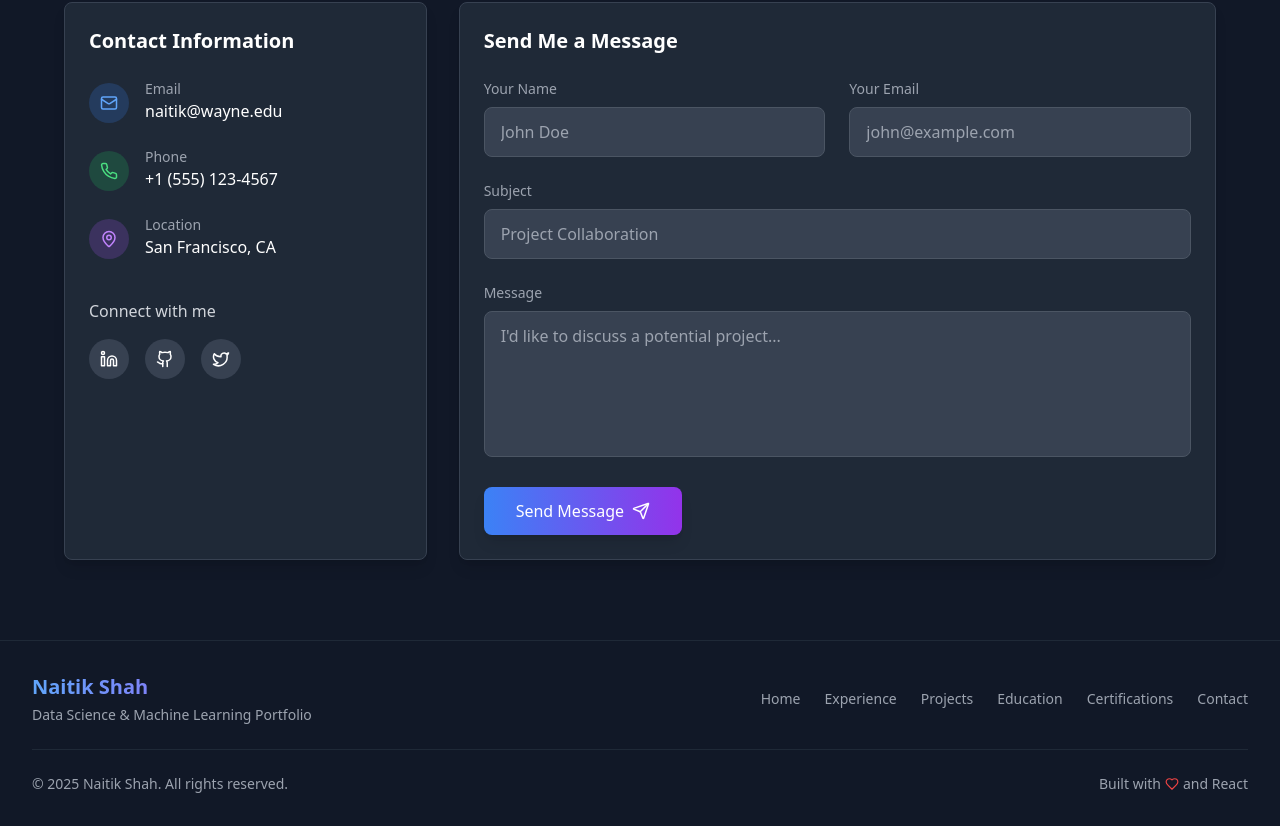
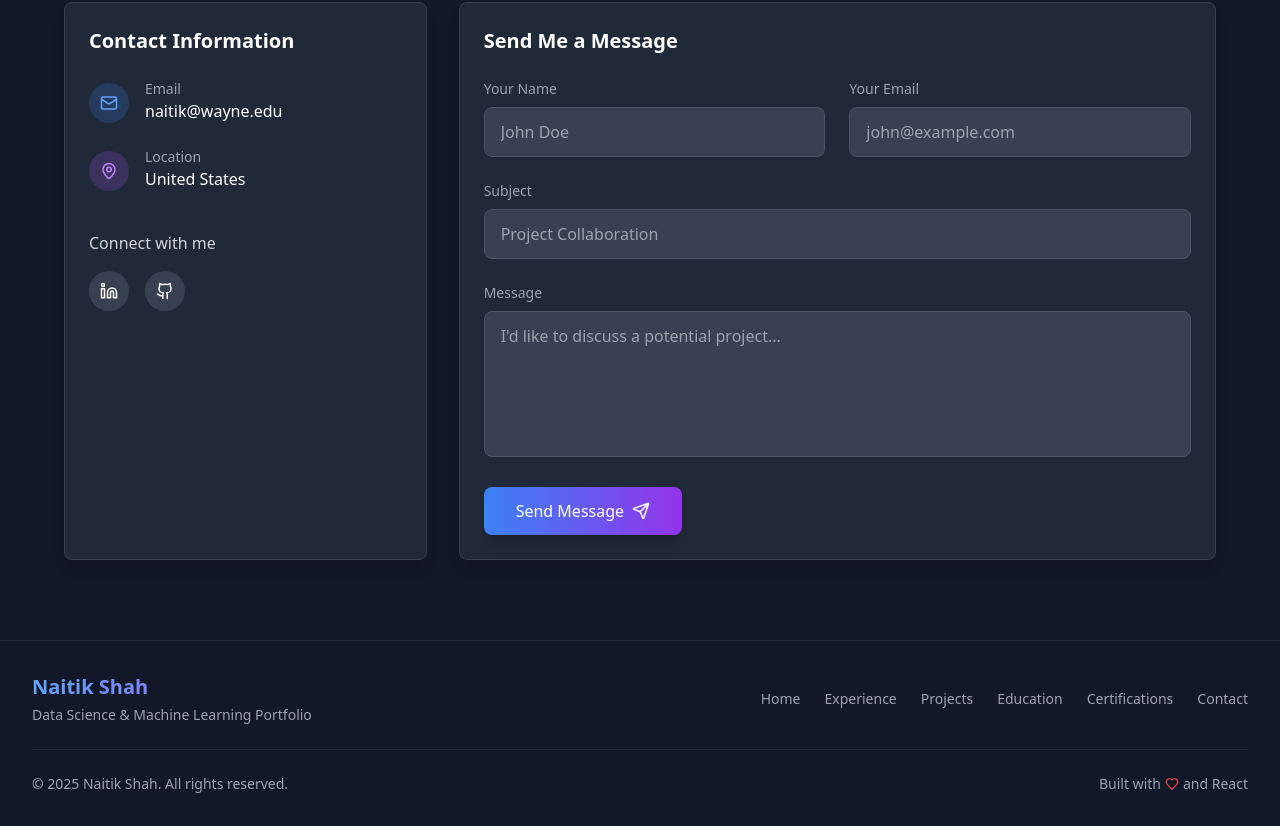
Before and after one commit to naitik2314/Portfolio-website, a React (Vite) app: page / in a window 1280 px wide. Shown: the part 5249-6075 px from the top of the page. Built offline with nearby package versions, Linux system fonts and the light colour scheme.

Commit message:
Update Contact.tsx

```diff
--- a/src/components/Contact.tsx
+++ b/src/components/Contact.tsx
@@ -78,38 +78,24 @@ const Contact = () => {
                   </div>
                   <div className="flex items-start gap-4">
                     <div className="mt-1">
-                      <div className="w-10 h-10 rounded-full bg-green-500/20 flex items-center justify-center">
-                        <PhoneIcon size={18} className="text-green-400" />
-                      </div>
-                    </div>
-                    <div>
-                      <h4 className="text-gray-400 text-sm">Phone</h4>
-                      <p className="text-white">+1 (555) 123-4567</p>
-                    </div>
-                  </div>
-                  <div className="flex items-start gap-4">
-                    <div className="mt-1">
                       <div className="w-10 h-10 rounded-full bg-purple-500/20 flex items-center justify-center">
                         <MapPinIcon size={18} className="text-purple-400" />
                       </div>
                     </div>
                     <div>
                       <h4 className="text-gray-400 text-sm">Location</h4>
-                      <p className="text-white">San Francisco, CA</p>
+                      <p className="text-white">United States</p>
                     </div>
                   </div>
                 </div>
                 <div className="mt-10">
                   <h4 className="text-gray-300 mb-4">Connect with me</h4>
                   <div className="flex gap-4">
-                    <a href="#" className="w-10 h-10 rounded-full bg-gray-700 hover:bg-blue-600 flex items-center justify-center transition-colors duration-300">
+                    <a href="https://www.linkedin.com/in/naitik-shah-49baba1a1/" className="w-10 h-10 rounded-full bg-gray-700 hover:bg-blue-600 flex items-center justify-center transition-colors duration-300">
                       <LinkedinIcon size={18} className="text-white" />
                     </a>
-                    <a href="#" className="w-10 h-10 rounded-full bg-gray-700 hover:bg-gray-900 flex items-center justify-center transition-colors duration-300">
+                    <a href="https://github.com/naitik2314" className="w-10 h-10 rounded-full bg-gray-700 hover:bg-gray-900 flex items-center justify-center transition-colors duration-300">
                       <GithubIcon size={18} className="text-white" />
-                    </a>
-                    <a href="#" className="w-10 h-10 rounded-full bg-gray-700 hover:bg-blue-400 flex items-center justify-center transition-colors duration-300">
-                      <TwitterIcon size={18} className="text-white" />
                     </a>
                   </div>
                 </div>
```
